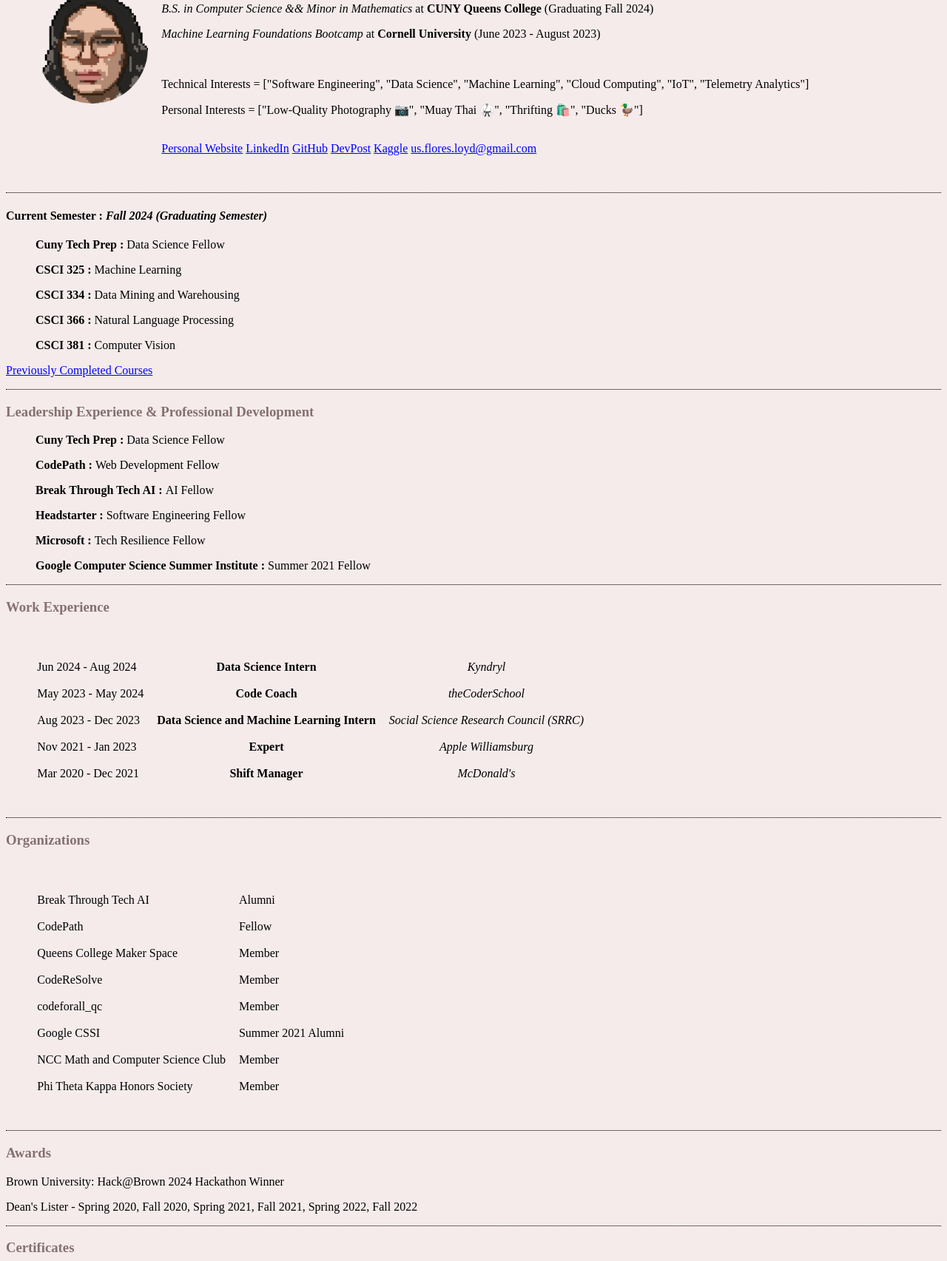
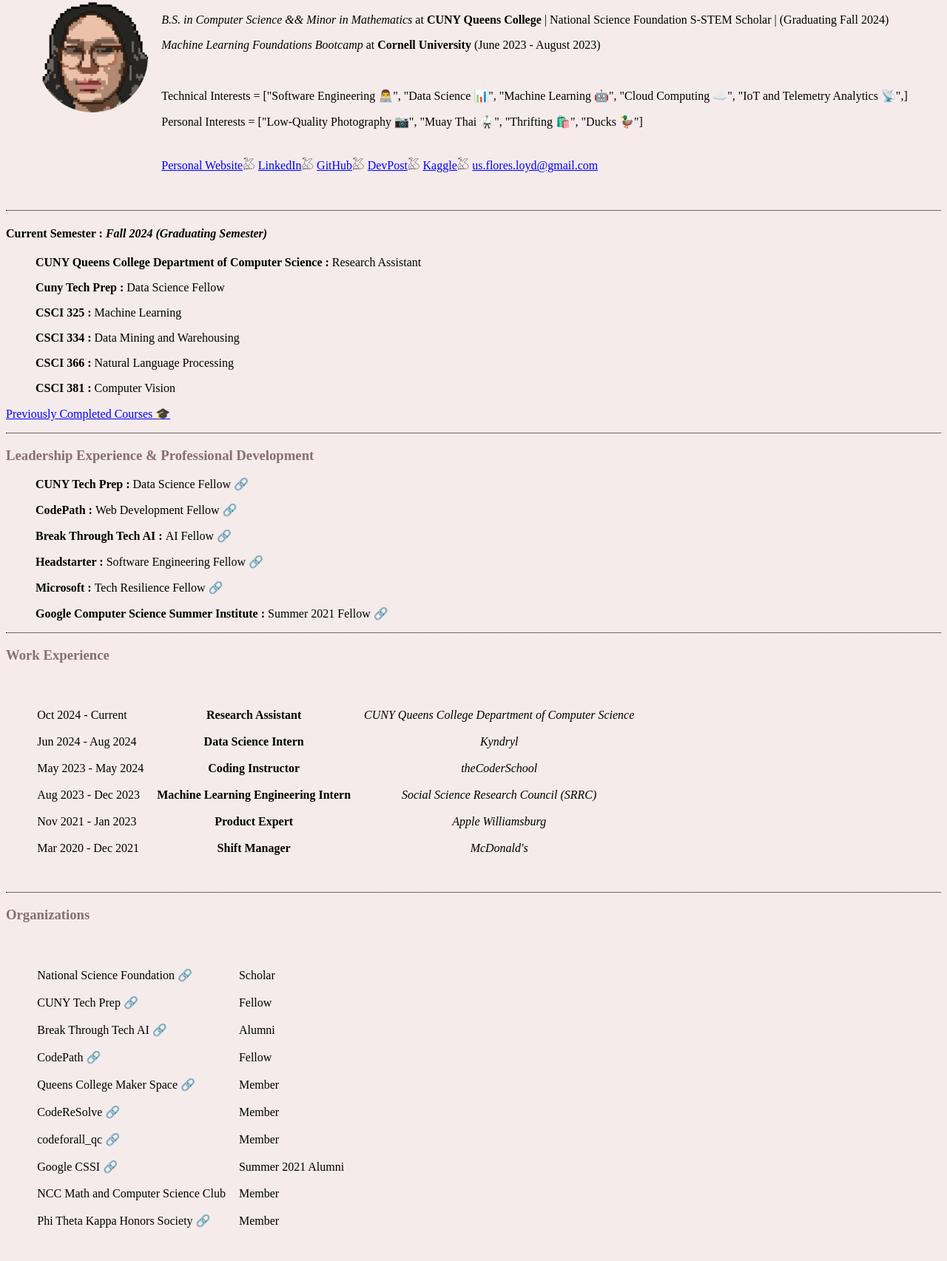
Before and after one commit to floresloyd/cv, a plain HTML site: page index.html in a window 1280 px wide. Shown: the part 127-1832 px from the top of the page at 74% size. Drawn offline with Linux system fonts and the light colour scheme.

Commit message:
Styled header, added research assistant experience, styled link buttons, added NSF-S-STEM

```diff
--- a/index.html
+++ b/index.html
@@ -4,52 +4,59 @@
         <meta charset="UTF-8">
         <title>Loyd Flores C.V.</title>
         <link rel="stylesheet" href="css/styles.css">
-        <link rel="icon" href="images/favicon.ico">
+        <link rel="icon" href="images/superstar.ico">
     </head>
     <body>
         <table>
             <tr>
                 <td><img src="images/pixel-me/pixel_me_nobg.png" alt="Profile Picture" width="150" height="150"></td>
                 <td>
-                    <h1>Loyd Flores</h1>
-                    <p><em>B.S. in Computer Science && Minor in Mathematics </em> at <strong>CUNY Queens College</strong> (Graduating Fall 2024) </p>
+                    <h1>Loyd Flores 𓅰 𓅬 𓅭 𓅮 𓅯</h1>
+                    <p><em>B.S. in Computer Science && Minor in Mathematics </em> at <strong>CUNY Queens College</strong> | National Science Foundation S-STEM Scholar | (Graduating Fall 2024) </p>
                     <p> <em>Machine Learning Foundations Bootcamp</em> at <strong>Cornell University</strong> (June 2023 - August 2023) </p>
                     <br>
-                    <p> Technical Interests = ["Software Engineering", "Data Science", "Machine Learning", "Cloud Computing", "IoT", "Telemetry Analytics"]</p>
+                    <p> Technical Interests = ["Software Engineering 👨‍💻", "Data Science 📊", "Machine Learning 🤖", "Cloud Computing ☁️", "IoT and Telemetry Analytics 📡",]</p>
                     <p> Personal Interests = ["Low-Quality Photography 📷", "Muay Thai 🥋", "Thrifting 🛍️", "Ducks 🦆"] </p>
                     <br>
-                    <span><a href="https://www.loydnf.co/">Personal Website</a></span>
-                    <span><a href="https://www.linkedin.com/in/loyd-flores/">LinkedIn</a> </span>
-                    <span><a href="https://github.com/floresloyd">GitHub</a></span>
-                    <span><a href="https://devpost.com/floresloyd?ref_content=user-portfolio&ref_feature=portfolio&ref_medium=global-nav">DevPost</a></span>
-                    <span><a href="https://www.kaggle.com/loydnf">Kaggle</a></span>
-                    <span><a href="mailto:us.flores.loyd@gmail.com">us.flores.loyd@gmail.com</a> </span>
+                    <span><a href="https://www.loydnf.co/">Personal Website</a>𓅷</span>
+                    <span><a href="https://www.linkedin.com/in/loyd-flores/">LinkedIn</a>𓅷</span>
+                    <span><a href="https://github.com/floresloyd">GitHub</a>𓅷</span>
+                    <span><a href="https://devpost.com/floresloyd?ref_content=user-portfolio&ref_feature=portfolio&ref_medium=global-nav">DevPost</a>𓅷</span>
+                    <span><a href="https://www.kaggle.com/loydnf">Kaggle</a>𓅷</span>
+                    <span><a href="mailto:us.flores.loyd@gmail.com">us.flores.loyd@gmail.com</a></span>
                 </td>
             </tr>
         </table>
         <hr>
         <h4><strong>Current Semester : </strong><em>Fall 2024 (Graduating Semester) </em></h4>
+        <ul><p><strong> CUNY Queens College Department of Computer Science  : </strong> Research Assistant </p></ul>
         <ul><p><strong> Cuny Tech Prep : </strong> Data Science Fellow </p></ul>
             <ul><p><strong> CSCI 325 : </strong> Machine Learning </p></ul>
             <ul><p><strong> CSCI 334 : </strong> Data Mining and Warehousing </p></ul>
             <ul><p><strong> CSCI 366 : </strong> Natural Language Processing </p></ul>
             <ul><p><strong> CSCI 381 : </strong> Computer Vision </p></ul>
 
-        <p><a href="completed_courses.html">Previously Completed Courses</a></p>
+        <p><a href="completed_courses.html">Previously Completed Courses 🎓</a></p>
         <hr>
         <h3><strong>Leadership Experience & Professional Development</strong></h3>
         <ul>
-            <p><strong> Cuny Tech Prep : </strong> <a href="https://cunytechprep.org/" class="leadershipLink">Data Science Fellow</a> </p>
-            <p><strong> CodePath : </strong> <a href="https://www.codepath.org/courses/web-development" class="leadershipLink">Web Development Fellow</a> </p>
-            <p><strong> Break Through Tech AI : </strong> <a href="https://www.breakthroughtech.org/programs/the-ai-program/" class="leadershipLink">AI Fellow</a> </p>
-            <p><strong> Headstarter          : </strong> <a href="https://theheadstarter.com/" class="leadershipLink">Software Engineering Fellow</a> </p>
-            <p><strong> Microsoft          : </strong> <a href="https://learn.microsoft.com/en-us/training/paths/tech-resilience/" class="leadershipLink">Tech Resilience Fellow</a> </p>
-            <p><strong> Google Computer Science Summer Institute          : </strong> <a href="https://www.veritasai.com/veritasaiblog/https/wwwveritasaicom10-reasons-to-apply-to-googles-computer-science-summer-institute-cssi-program" class="leadershipLink">Summer 2021 Fellow </a> </p>
+            <p><strong> CUNY Tech Prep : </strong> <a href="https://cunytechprep.org/" class="leadershipLink"> Data Science Fellow 🔗</a> </p>
+            <p><strong> CodePath : </strong> <a href="https://www.codepath.org/courses/web-development" class="leadershipLink">Web Development Fellow 🔗</a> </p>
+            <p><strong> Break Through Tech AI : </strong> <a href="https://www.breakthroughtech.org/programs/the-ai-program/" class="leadershipLink">AI Fellow 🔗</a> </p>
+            <p><strong> Headstarter          : </strong> <a href="https://theheadstarter.com/" class="leadershipLink">Software Engineering Fellow 🔗</a> </p>
+            <p><strong> Microsoft          : </strong> <a href="https://learn.microsoft.com/en-us/training/paths/tech-resilience/" class="leadershipLink">Tech Resilience Fellow 🔗</a> </p>
+            <p><strong> Google Computer Science Summer Institute          : </strong> <a href="https://www.veritasai.com/veritasaiblog/https/wwwveritasaicom10-reasons-to-apply-to-googles-computer-science-summer-institute-cssi-program" class="leadershipLink">Summer 2021 Fellow 🔗</a> </p>
 
         </ul>
         <hr>
         <h3><strong>Work Experience</strong></h3>
         <table>
+            <tr>
+                <td>Oct 2024 - Current</td>
+                </td>
+                <td class="workexp-table"><strong>Research Assistant</strong></td>
+                <td class="workexp-table"><em> CUNY Queens College Department of Computer Science </em></td>
+            </tr>
             <tr>
                 <td>Jun 2024 - Aug 2024</td>
                 </td>
@@ -58,17 +65,17 @@
             </tr>
             <tr>
                 <td>May 2023 - May 2024</td>
-                <td class="workexp-table"><strong>Code Coach </strong></td>
+                <td class="workexp-table"><strong>Coding Instructor </strong></td>
                 <td class="workexp-table"><em> theCoderSchool</em></td>
             </tr>
             <tr>
                 <td> Aug 2023 - Dec 2023</td>
-                <td class="workexp-table"><strong>Data Science and Machine Learning Intern </strong></td>
+                <td class="workexp-table"><strong>Machine Learning Engineering Intern </strong></td>
                 <td class="workexp-table"><em> Social Science Research Council (SRRC)</em></td>
             </tr>
             <tr>
                 <td>Nov 2021 - Jan 2023</td>
-                <td class="workexp-table"><strong>Expert </strong></td>
+                <td class="workexp-table"><strong>Product Expert </strong></td>
                 <td class="workexp-table"><em> Apple Williamsburg</em></td>
 
             </tr>
@@ -84,29 +91,41 @@
         <table>
             <tr>
                 <td>
-                    <a href="https://www.breakthroughtech.org/" class="orgLink">Break Through Tech AI</a>
+                    <a href="https://www.nsf.gov/" class="orgLink">National Science Foundation 🔗</a>
+                </td>
+                <td>Scholar</td>
+            </tr>
+            <tr>
+                <td>
+                    <a href="https://cunytechprep.org/" class="orgLink">CUNY Tech Prep 🔗</a>
+                </td>
+                <td>Fellow</td>
+            </tr>
+            <tr>
+                <td>
+                    <a href="https://www.breakthroughtech.org/" class="orgLink">Break Through Tech AI 🔗</a>
                 </td>
                 <td>Alumni</td>
             </tr>
             <tr>
-                <td><a href="https://www.codepath.org/" class="orgLink">CodePath</a></td>
+                <td><a href="https://www.codepath.org/" class="orgLink">CodePath 🔗</a></td>
                 <td>Fellow</td>
             </tr>
             <tr>
-                <td><a href="https://library.qc.cuny.edu/makerspace/" class="orgLink">Queens College Maker Space</a></td>
+                <td><a href="https://library.qc.cuny.edu/makerspace/" class="orgLink">Queens College Maker Space 🔗</a></td>
                 <td>Member</td>
             </tr>
             <tr>
-                <td><a href="https://rsqc.github.io/" class="orgLink">CodeReSolve</a></td>
+                <td><a href="https://rsqc.github.io/" class="orgLink">CodeReSolve 🔗</a></td>
                 <td>Member</td>
             </tr>
             <tr>
 
-                <td><a href="https://www.instagram.com/codeforall_qc/" class="orgLink">codeforall_qc</a></td>
+                <td><a href="https://www.instagram.com/codeforall_qc/" class="orgLink">codeforall_qc 🔗</a></td>
                 <td>Member</td>
             </tr>
             <tr>
-                <td><a href="https://cssicurriculum.withgoogle.com/" class="orgLink">Google CSSI</a></td>
+                <td><a href="https://cssicurriculum.withgoogle.com/" class="orgLink">Google CSSI 🔗</a></td>
                 <td>Summer 2021 Alumni</td>
               </tr>
             <tr>
@@ -114,12 +133,13 @@
               <td>Member</td>
             </tr>
             <tr>
-                <td><a href="https://www.ptk.org/" class="orgLink">Phi Theta Kappa Honors Society</a></td>
+                <td><a href="https://www.ptk.org/" class="orgLink">Phi Theta Kappa Honors Society 🔗</a></td>
                 <td>Member</td>
               </tr>
           </table>
         <hr>
         <h3><strong> Awards </strong></h3>
+        <p>National Science Foundation S-STEM Scholar</p>
         <a href="https://devpost.com/software/spacequeens" class="awardLink" >Brown University: Hack@Brown 2024 Hackathon Winner</a>
         <p>Dean's Lister - Spring 2020, Fall 2020, Spring 2021, Fall 2021, Spring 2022, Fall 2022</p>
         <hr>
@@ -166,13 +186,13 @@
 
           <hr>
           <p>
-            <span><a href="https://www.loydnf.co/">Personal Website</a></span>
-            <span><a href="https://www.linkedin.com/in/loyd-flores/">LinkedIn</a> </span>
-            <span><a href="https://github.com/floresloyd">GitHub</a></span>
-            <span><a href="https://devpost.com/floresloyd?ref_content=user-portfolio&ref_feature=portfolio&ref_medium=global-nav">DevPost</a></span>
-            <span><a href="https://www.kaggle.com/loydnf">Kaggle</a></span>
-            <span><a href="mailto:us.flores.loyd@gmail.com">us.flores.loyd@gmail.com</a> </span>
-            <p> Last edited: 07/13/2024  </p>
+            <span><a href="https://www.loydnf.co/">Personal Website</a>⊹ ࣪ ﹏𓊝﹏𓂁﹏⊹ ࣪ ˖</span>
+            <span><a href="https://www.linkedin.com/in/loyd-flores/">LinkedIn</a>⊹ ࣪ ﹏𓊝﹏𓂁﹏⊹ ࣪ ˖</span>
+            <span><a href="https://github.com/floresloyd">GitHub</a>⊹ ࣪ ﹏𓊝﹏𓂁﹏⊹ ࣪ ˖</span>
+            <span><a href="https://devpost.com/floresloyd?ref_content=user-portfolio&ref_feature=portfolio&ref_medium=global-nav">DevPost</a>⊹ ࣪ ﹏𓊝﹏𓂁﹏⊹ ࣪ ˖</span>
+            <span><a href="https://www.kaggle.com/loydnf">Kaggle</a>⊹ ࣪ ﹏𓊝﹏𓂁﹏⊹ ࣪ ˖</span>
+            <span><a href="mailto:us.flores.loyd@gmail.com">us.flores.loyd@gmail.com</a></span>
+            <p> Last edited: 10/18/2024  </p>
         </p>
     </body>
 </html>
```
Also changed, not shown: completed_courses.html (+2 -1 lines), images/favicon.ico (deleted), images/mushroom.ico (added), images/superstar.ico (added).
